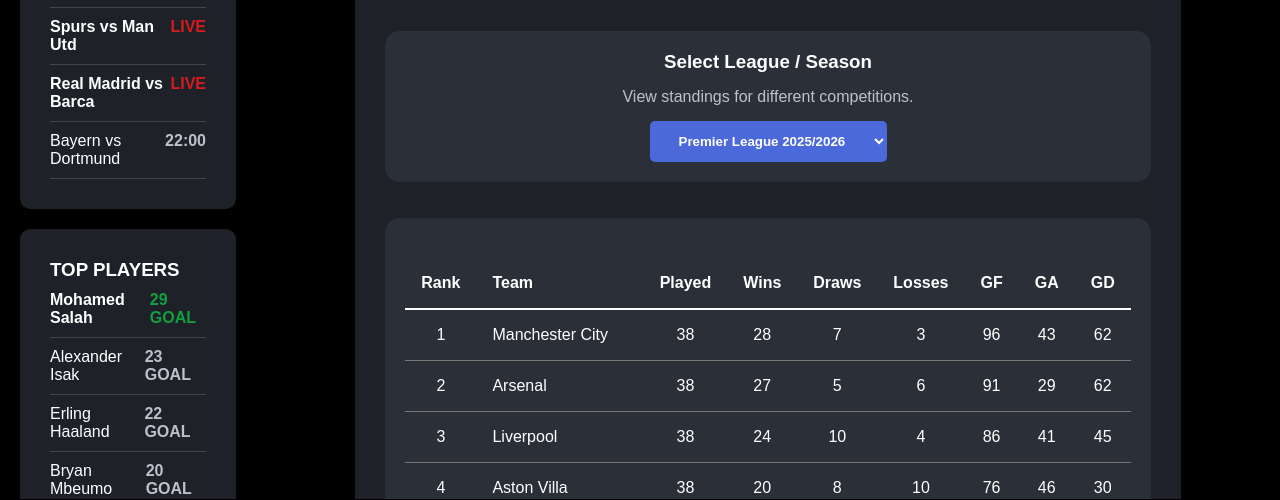
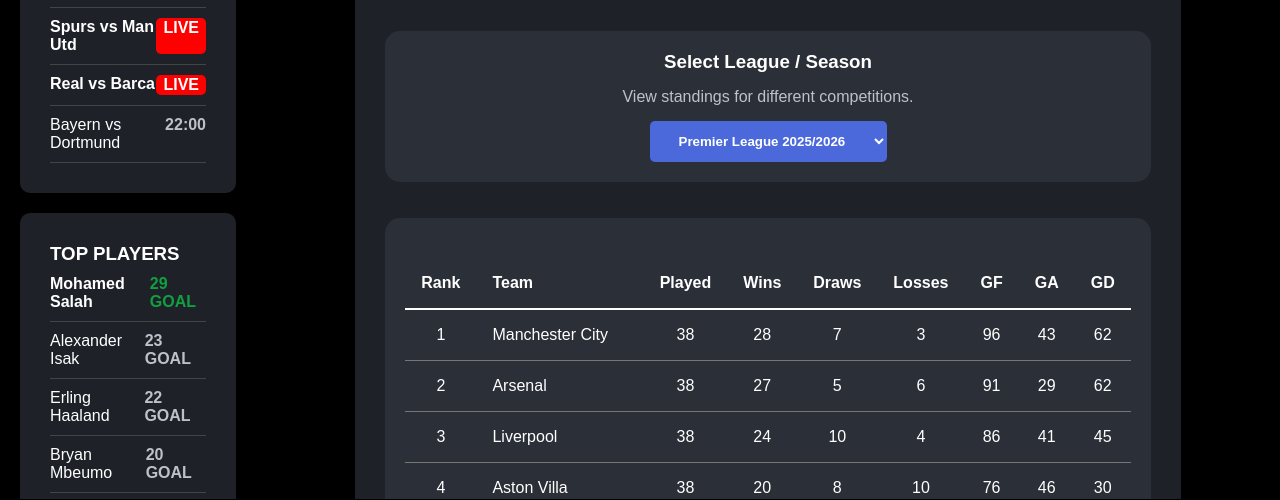
Before and after one commit to Yousefy5/news-website, a plain HTML site: page pages/stats.html in a window 1280 px wide. Shown: the part 250-750 px from the top of the page. Drawn offline with Linux system fonts and the light colour scheme.

Commit message:
Updat in styles and index.htm

```diff
--- a/pages/stats.html
+++ b/pages/stats.html
@@ -37,7 +37,7 @@
           <h3>LIVE MATCHES</h3>
           <div class="matches-row">
             <span class="live-match">Man City vs Arsenal</span>
-            <span class="live-rate">LIVE</span>
+            <span class="LIVE">LIVE</span>
           </div>
           <div class="matches-row">
             <span class="match">Chelsea vs Liverpool</span>
@@ -45,11 +45,11 @@
           </div>
           <div class="matches-row">
             <span class="live-match">Spurs vs Man Utd</span>
-            <span class="live-rate">LIVE</span>
+            <span class="LIVE">LIVE</span>
           </div>
           <div class="matches-row">
-            <span class="live-match">Real Madrid vs Barca</span>
-            <span class="live-rate">LIVE</span>
+            <span class="live-match">Real vs Barca</span>
+            <span class="LIVE">LIVE</span>
           </div>
           <div class="matches-row">
             <span class="match">Bayern vs Dortmund</span>
--- a/styles/stats.css
+++ b/styles/stats.css
@@ -300,3 +300,12 @@ header {
   cursor: pointer;
   transition: 0.3s;
 }
+.LIVE {
+  display: inline-block;
+  background-color: red;
+  color: white;
+  font-weight: bold;
+  padding: 1px 7px;
+  border-radius: 5px;
+  font-family: Arial, sans-serif;
+}
--- a/styles/style2.css
+++ b/styles/style2.css
@@ -358,12 +358,10 @@ margin: 0.1rem;
 }
 .LIVE {
   display: inline-block;
-  background-color: red;       /* لون الخلفية */
-  color: white;                /* لون النص */
-  font-weight: bold;           /* يخلي الكلمة بارزة */
-  padding: 1px 7px;           /* مسافات داخلية */
-  border-radius: 5px;          /* يجعل الزوايا دائرية */
+  background-color: red;
+  color: white;
+  font-weight: bold;
+  padding: 1px 7px;
+  border-radius: 5px;
   font-family: Arial, sans-serif;
-  letter-spacing: 0px;         /* مسافة بسيطة بين الحروف */
-  box-shadow: 0 0 5px rgba(0,0,0,0.3); /* ظل خفيف */
 }
```
Also changed, not shown: index.html (+3 -2 lines), scripts/main.js (+6 -2 lines).
